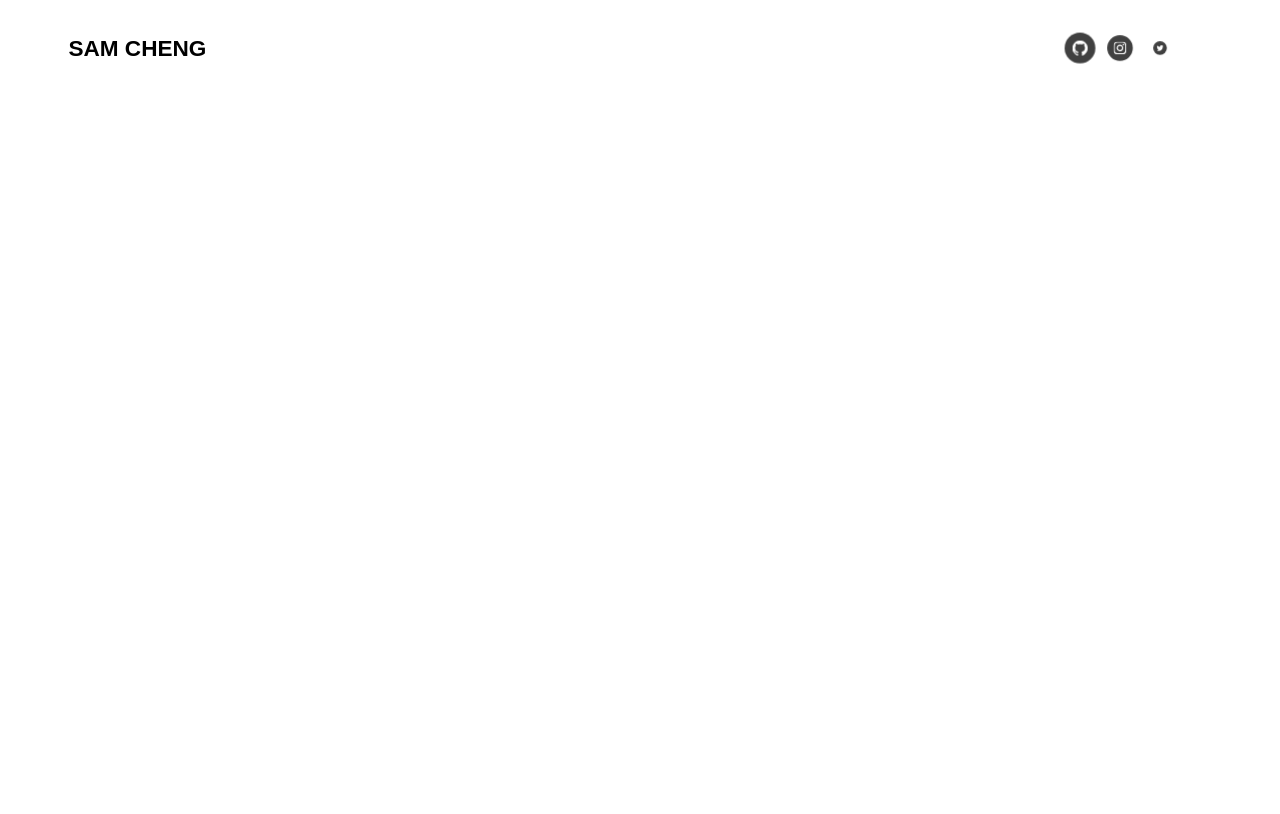
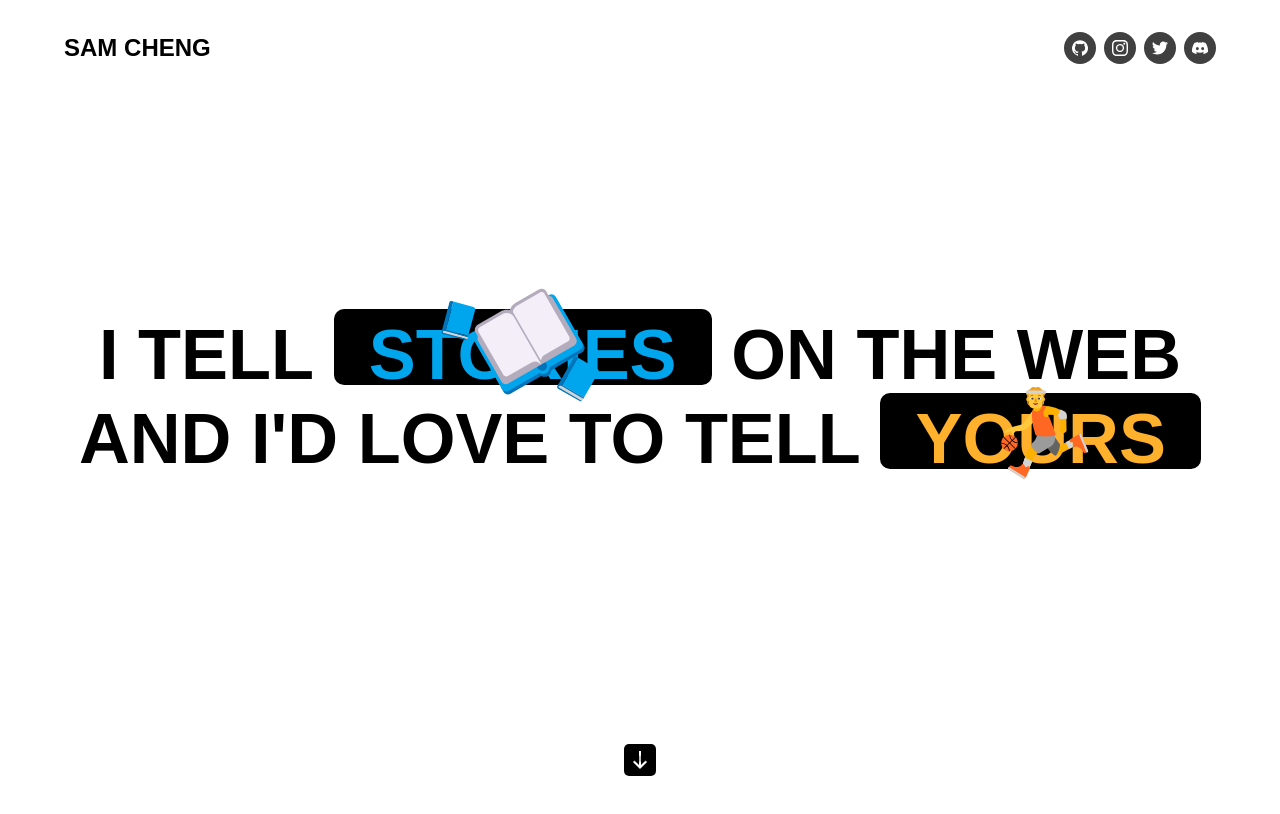
Before and after one commit to Samalander0/personal-site, a SvelteKit app: page / in a window 1280 px wide. Shown: the top 814 px of the page. Built offline with nearby package versions, Linux system fonts and the light colour scheme; a web font is replaced by a local one.

Commit message:
UI animations & UX improvements

```diff
--- a/src/routes/+page.svelte
+++ b/src/routes/+page.svelte
@@ -90,6 +90,7 @@
     }, "<")
     .from("#about .line-1", {
       opacity: 0,
+      y: "0.5em",
       duration: 1
     })
     .from("#about .line-1 .highlight", {
@@ -98,6 +99,7 @@
     }, "<")
     .from("#about .line-2", {
       opacity: 0,
+      y: "0.5em",
       duration: 1
     })
     .from("#about .line-2 .highlight", {
@@ -106,6 +108,7 @@
     }, "<")
     .from("#about .line-3", {
       opacity: 0,
+      y: "0.5em",
       duration: 1
     })
     .from("#about .line-3 .highlight", {
@@ -119,10 +122,12 @@
     }, "<")
     .from("#about .line-4", {
       opacity: 0,
+      y: "0.5em",
       duration: 1
     })
     .from("#about .line-5", {
       opacity: 0,
+      y: "0.5em",
       duration: 1
     })
     .from("#about .line-5 .highlight", {
@@ -141,10 +146,12 @@
     })
     .from("#past-sites .small", {
       opacity: 0,
+      y: "0.25em",
       duration: 1,
     })
     .from("#past-sites .big", {
       opacity: 0,
+      y: "0.25em",
       duration: 1,
     })
     .from("#past-sites .images", {
@@ -160,6 +167,9 @@
       marginRight: "-35vmax",
       duration: 2,
     }, "<")
+    .to("#about", {
+      duration: 0.5
+    })
     ScrollTrigger.create({
       trigger: "#about-scroll-section",
       animation: aboutTimeline,
--- a/src/routes/styles.scss
+++ b/src/routes/styles.scss
@@ -24,8 +24,8 @@ body {
   place-items: center;
 }
 
-@mixin drop-in($duration, $delay) {
-  animation-name: drop-in;
+@mixin fade-up($duration, $delay) {
+  animation-name: fade-up;
   animation-duration: $duration;
   animation-delay: $delay;
   animation-timing-function: cubic-bezier(0.33, 1, 0.68, 1);
@@ -33,13 +33,13 @@ body {
   transform: translateY(1em);
   opacity: 0;
 }
-@keyframes drop-in {
+@keyframes fade-up {
   from {
-    transform: translateY(1em) rotate(5deg);
-    opacity: 0.25;
+    transform: translateY(1em);
+    opacity: 0;
   }
   to {
-    transform: translateY(0) rotate(0deg);
+    transform: translateY(0);
     opacity: 1;
   }
 }
@@ -118,7 +118,7 @@ nav {
       }
     }
 
-    @include animate(pop, 1.5s, 6s);
+    @include fade-up(1.5s, 2.5s);
     transform: scale(0);
 
     span {
@@ -154,10 +154,10 @@ nav {
 
       @include animate(pop, 1s, 8s);
       transform: scale(0);
-      &:nth-of-type(1) {animation-delay: 6.25s;}
-      &:nth-of-type(2) {animation-delay: 6.5s;}
-      &:nth-of-type(3) {animation-delay: 6.75s;}
-      &:nth-of-type(4) {animation-delay: 7s;}
+      &:nth-of-type(1) {animation-delay: 2.75s;}
+      &:nth-of-type(2) {animation-delay: 3s;}
+      &:nth-of-type(3) {animation-delay: 3.25s;}
+      &:nth-of-type(4) {animation-delay: 3.5s;}
 
       transition: 0.2s ease-out;
       opacity: 0.75;
@@ -309,7 +309,7 @@ header {
         margin: -0.85em 0 -0.25em 0;
 
         .highlight::before {
-          @include reveal(2s, 4s);
+          @include reveal(2s, 1.25s);
         }
       }
       .yours-wrapper {
@@ -317,29 +317,31 @@ header {
         margin-top: -0.2em;
 
         .highlight::before {
-          @include reveal(2s, 4.5s);
+          @include reveal(2s, 1.5s);
         }
       }
-    }
-    @media (min-width: 800px) {
-      $duration: 1.5s;
-      .line:nth-of-type(1) {
-        .wrapper:nth-of-type(1) .content {
-          @include drop-in($duration, 1s);
-        }
-        .wrapper:nth-of-type(2) .content {
-          @include drop-in($duration, 1.5s);
-        }
-        .wrapper:nth-of-type(3) .content {
-          @include drop-in($duration, 2s);
+
+      &:nth-of-type(1) {
+        .wrapper {
+          &:nth-of-type(1) .content {
+            @include fade-up(1.5s, 0.5s)
+          }
+          &:nth-of-type(2) .content {
+            @include fade-up(1.5s, 0.6s)
+          }
+          &:nth-of-type(3) .content {
+            @include fade-up(1.5s, 0.7s)
+          }
         }
       }
-      .line:nth-of-type(2) {
-        .wrapper:nth-of-type(1) .content {
-          @include drop-in($duration, 2.5s);
-        }
-        .wrapper:nth-of-type(2) .content {
-          @include drop-in($duration, 3s);
+      &:nth-of-type(2) {
+        .wrapper {
+          &:nth-of-type(1) .content {
+            @include fade-up(1.5s, 0.9s)
+          }
+          &:nth-of-type(2) .content {
+            @include fade-up(1.5s, 1s)
+          }
         }
       }
     }
@@ -388,21 +390,21 @@ header {
             left: 1.5em;
             top: -0.1em;
             transform: rotate(15deg);
-            @include animate(emoji-in1, 1s, 5.25s);
+            @include animate(emoji-in1, 1s, 2.25s);
           }
           &:nth-of-type(2) {
             width: 0;
             z-index: 2;
             top: -0.4em;
             transform: rotate(-30deg);
-            @include animate(emoji-in2, 1s, 5s);
+            @include animate(emoji-in2, 1s, 2s);
           }
           &:nth-of-type(3) {
             width: 0;
             right: 1.6em;
             bottom: -0.1em;
             transform: rotate(30deg);
-            @include animate(emoji-in3, 1s, 5.5s);
+            @include animate(emoji-in3, 1s, 2.5s);
           }
 
           @media (max-width: 800px) {
@@ -442,7 +444,7 @@ header {
           width: 0;
           top: -0.2em;
           transition: transform 0.25s cubic-bezier(0.33, 1, 0.68, 1);
-          @include animate(emoji-in2, 1s, 5.75s);
+          @include animate(emoji-in2, 1s, 2.75s);
         }
 
         &:hover {
@@ -475,7 +477,7 @@ header {
       transition-delay: 0.3s;
     }
 
-    @include animate(arrow-down, 1s, 7.5s);
+    @include animate(arrow-down, 1s, 4s);
     opacity: 0;
     transition: 0.3s ease-out;
 
@@ -630,6 +632,7 @@ header {
 
     .small {
       color: white;
+      display: block;
       font-size: 4.5rem;
 
       -webkit-text-stroke: 0.5px #6DCDFF;
@@ -659,6 +662,7 @@ header {
     img {
       width: 35vmax;
       position: relative;
+      border-radius: 10px;
     }
     @for $i from 1 through 10 {
       img:nth-of-type(#{$i}) {
@@ -905,6 +909,16 @@ header {
       }
       input:not([type="submit"]), textarea {
         border-bottom: 1px solid black;
+        transition: 0.2s ease-out;
+
+        &:hover {
+          border-color: #005c83;
+        }
+        &:focus {
+          outline: none;
+          border-color: #00a6ed;
+          color: #003e58;
+        }
       }
       input:not([type="submit"]) {
         @media (max-width: 500px) {
@@ -917,11 +931,13 @@ header {
         background: black;
         color: white;
         border-radius: 5rem;
-        padding: 0.3rem 1rem 0.2rem 1rem;
-        margin-top: 0.5rem;
+        padding: 0.6rem 1.5rem 0.4rem 1.5rem;
+        margin-top: 0.75rem;
+        transition: 0.2s ease-out;
 
         &:hover {
           cursor: pointer;
+          transform: scale(0.9) rotate(-5deg);
         }
       }
       textarea {
```
